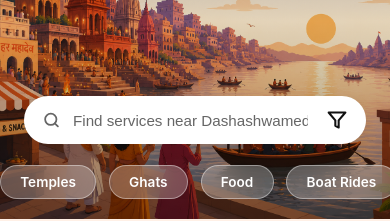
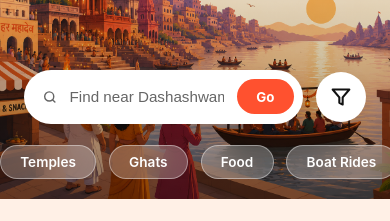
Before and after one commit to nihalkumar5/varanasi-tour, a Next.js app: page /discover in a window 390 px wide. Shown: the part 131-352 px from the top of the page. Built offline with nearby package versions, Linux system fonts and the light colour scheme; no server answers.

Commit message:
Update Discover page UI: Remove container border radius for mobile layout, move filter icon outside search bar, add Go button inside search bar

```diff
--- a/app/discover/page.module.css
+++ b/app/discover/page.module.css
@@ -1,18 +1,16 @@
 .container {
   display: flex;
   flex-direction: column;
-  min-height: calc(100vh - 40px);
+  min-height: 100vh;
   width: 100%;
   background-color: #FFF0E6;
   font-family: -apple-system, BlinkMacSystemFont, "Segoe UI", Roboto, Helvetica, Arial, sans-serif;
   color: #111;
   max-width: 480px;
-  margin: 20px auto;
+  margin: 0 auto;
   position: relative;
-  box-shadow: 0 0 40px rgba(0,0,0,0.1);
+  box-shadow: 0 0 20px rgba(0,0,0,0.05);
   padding-bottom: 100px;
-  border-radius: 40px;
-  overflow: hidden;
 }
 
 /* Top Illustration Area */
@@ -247,6 +245,9 @@
   left: 1.5rem;
   right: 1.5rem;
   z-index: 3;
+  display: flex;
+  align-items: center;
+  gap: 0.8rem;
 }
 
 .searchBar {
@@ -255,8 +256,9 @@
   gap: 0.8rem;
   background: #ffffff;
   border-radius: 30px;
-  padding: 0.8rem 1.2rem;
+  padding: 0.6rem 0.6rem 0.6rem 1.2rem;
   box-shadow: 0 4px 15px rgba(0,0,0,0.05);
+  flex: 1;
 }
 
 .searchInput {
@@ -273,16 +275,34 @@
   font-weight: 500;
 }
 
-.filterBtn {
-  background: none;
+.goBtn {
+  background: #FF512F;
+  border: none;
+  color: white;
+  font-weight: 700;
+  padding: 0.6rem 1.2rem;
+  border-radius: 20px;
+  cursor: pointer;
+  transition: transform 0.2s;
+}
+
+.goBtn:active {
+  transform: scale(0.95);
+}
+
+.filterBtnOutside {
+  background: #ffffff;
   border: none;
   color: #111;
+  width: 50px;
+  height: 50px;
+  border-radius: 50%;
   display: flex;
   align-items: center;
   justify-content: center;
-  padding: 0;
-  margin-left: 0.4rem;
   cursor: pointer;
+  box-shadow: 0 4px 15px rgba(0,0,0,0.05);
+  flex-shrink: 0;
 }
 
 /* Chips */
@@ -295,7 +315,7 @@
   gap: 0.8rem;
   overflow-x: auto;
   scroll-snap-type: x mandatory;
-  padding: 0 1.5rem;
+  padding: 0 1.5rem 0 2rem;
   z-index: 3;
 }
 
--- a/app/discover/page.tsx
+++ b/app/discover/page.tsx
@@ -156,17 +156,19 @@ export default function Discover() {
             </svg>
             <input
               type="text"
-              placeholder={`Find services near ${currentLocation}`}
+              placeholder={`Find near ${currentLocation}`}
               className={styles.searchInput}
               value={searchQuery}
               onChange={(e) => setSearchQuery(e.target.value)}
             />
-            <button className={styles.filterBtn}>
-              <svg viewBox="0 0 24 24" width="20" height="20" fill="none" stroke="currentColor" strokeWidth="2.5" strokeLinecap="round" strokeLinejoin="round">
-                <polygon points="22 3 2 3 10 12.46 10 19 14 21 14 12.46 22 3"></polygon>
-              </svg>
-            </button>
+            <button className={styles.goBtn}>Go</button>
           </div>
+
+          <button className={styles.filterBtnOutside}>
+            <svg viewBox="0 0 24 24" width="20" height="20" fill="none" stroke="currentColor" strokeWidth="2.5" strokeLinecap="round" strokeLinejoin="round">
+              <polygon points="22 3 2 3 10 12.46 10 19 14 21 14 12.46 22 3"></polygon>
+            </svg>
+          </button>
         </div>
 
         {/* Chips inside image area */}
```
